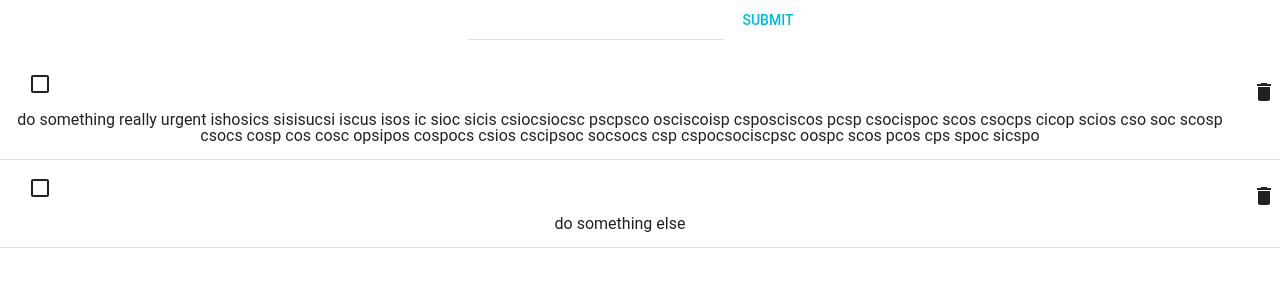
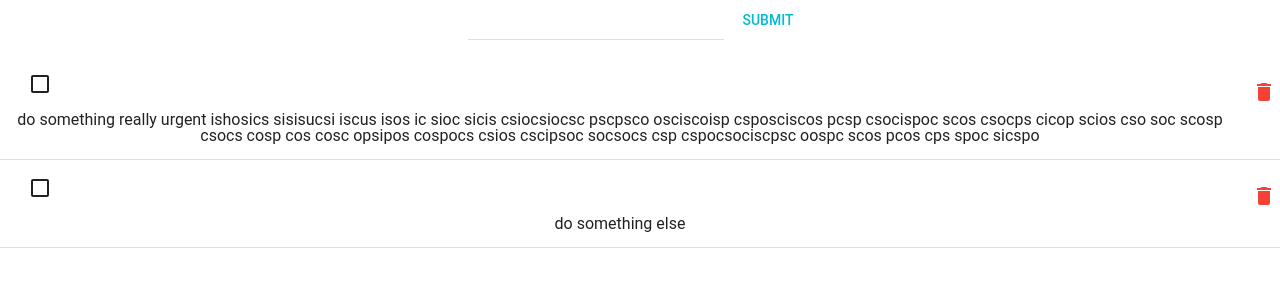
Before and after one commit to destino92/todo1, a React (Create React App) app: page / in a window 1280 px wide. Shown: the top 300 px of the page. Built offline with nearby package versions, Linux system fonts and the light colour scheme.

Commit message:
style: added red color to delete icon

```diff
--- a/src/App.js
+++ b/src/App.js
@@ -9,6 +9,7 @@ import Checkbox from 'material-ui/Checkbox';
 import IconButton from 'material-ui/IconButton';
 import IconDelete from 'material-ui/svg-icons/action/delete';
 import { Grid, Col, Row } from 'react-bootstrap';
+import {red800, red500} from 'material-ui/styles/colors';
 
 const styles = {
   block: {
@@ -62,9 +63,7 @@ class App extends Component {
 
   setPreviousId(){
     const { todoList } = this.state;
-    console.log(todoList);
-    console.log(todoList === []);
-    console.log(todoList.length);
+
     return todoList.length === 0 ? 1 : todoList[todoList.length - 1].id + 1;
   }
 
@@ -186,12 +185,11 @@ const TodoItem = ({ item,
   } else {
     return (
       <div>
-        <ListItem rightIcon={<IconButton children={<IconDelete/>} onClick={ () => removeItem(item.id)} />}>
+        <ListItem rightIcon={<IconButton children={<IconDelete color={red500} hoverColor={red800} />} onClick={ () => removeItem(item.id)} />} >
           <div style={styles.block}>
             <Checkbox style={styles.checkbox} onClick={() => toggleCompletion(index)}/>
           </div>
           <div onDoubleClick={() => toggleEditView(index)}>{item.content}</div>
-
 
         </ListItem>
         <Divider />
```
